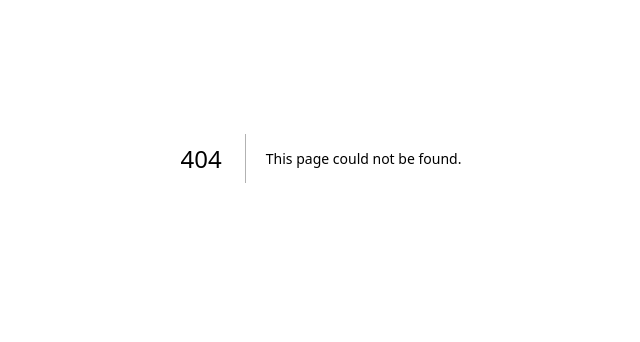
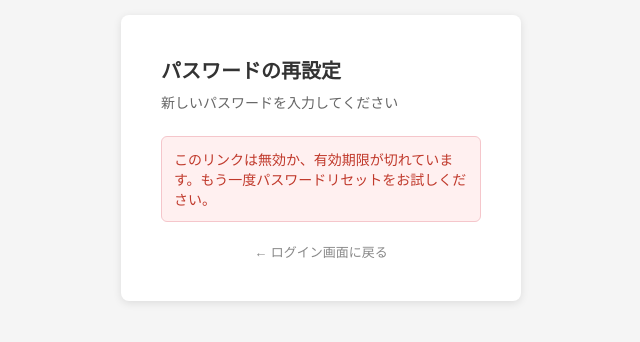
Before and after one commit to sozokuexpert/isan-kanri, a Next.js app: page /reset-password in a window 1280 px wide. Before the commit this address had no page. Shown: the part 242-584 px from the top of the page, without its empty margins (319-959 px from the left). Built offline with nearby package versions, Linux system fonts and the light colour scheme; no server answers.

Commit message:
Create page.js

```diff
--- /dev/null
+++ b/src/app/reset-password/page.js
@@ -0,0 +1,207 @@
+'use client'
+
+// パスワードリセット画面
+// - メールのリンクからアクセスされる
+// - 新しいパスワードを2回入力して確定する
+
+import { useState, useEffect } from 'react'
+import { createClient } from '@supabase/supabase-js'
+
+// Supabaseとの接続を作る（環境変数から読み込む）
+const supabase = createClient(
+  process.env.NEXT_PUBLIC_SUPABASE_URL || 'placeholder',
+  process.env.NEXT_PUBLIC_SUPABASE_ANON_KEY || 'placeholder'
+)
+
+export default function ResetPasswordPage() {
+  const [password, setPassword] = useState('')         // 新しいパスワード
+  const [confirmPassword, setConfirmPassword] = useState('') // 確認用パスワード
+  const [message, setMessage] = useState('')           // 画面に表示するメッセージ
+  const [isError, setIsError] = useState(false)        // エラーかどうか
+  const [isLoading, setIsLoading] = useState(false)    // 送信中かどうか
+  const [isReady, setIsReady] = useState(false)        // リンクが有効かどうか
+
+  // ページを開いたときに、メールのリンクが有効かチェックする
+  useEffect(() => {
+    // Supabaseはメールリンクのトークンを自動で処理する
+    // セッション（ログイン状態）が取得できれば、有効なリンクからのアクセス
+    const checkSession = async () => {
+      const { data } = await supabase.auth.getSession()
+      if (data?.session) {
+        setIsReady(true)
+      } else {
+        setMessage('このリンクは無効か、有効期限が切れています。もう一度パスワードリセットをお試しください。')
+        setIsError(true)
+      }
+    }
+    checkSession()
+  }, [])
+
+  // 送信ボタンを押したときの処理
+  const handleSubmit = async () => {
+    setMessage('')
+    setIsError(false)
+
+    // 入力チェック
+    if (!password || !confirmPassword) {
+      setMessage('パスワードを両方入力してください。')
+      setIsError(true)
+      return
+    }
+    if (password.length < 8) {
+      setMessage('パスワードは8文字以上で設定してください。')
+      setIsError(true)
+      return
+    }
+    if (password !== confirmPassword) {
+      setMessage('パスワードが一致しません。もう一度確認してください。')
+      setIsError(true)
+      return
+    }
+
+    setIsLoading(true)
+
+    // Supabaseにパスワード変更を送る
+    const { error } = await supabase.auth.updateUser({ password })
+
+    setIsLoading(false)
+
+    if (error) {
+      setMessage('パスワードの変更に失敗しました。もう一度お試しください。')
+      setIsError(true)
+      return
+    }
+
+    // 成功したらログアウトして、ログイン画面へ誘導
+    await supabase.auth.signOut()
+    setMessage('パスワードを変更しました。新しいパスワードでログインしてください。')
+    setIsError(false)
+    setIsReady(false) // フォームを非表示にする
+  }
+
+  return (
+    <div style={{
+      minHeight: '100vh',
+      display: 'flex',
+      alignItems: 'center',
+      justifyContent: 'center',
+      backgroundColor: '#f5f5f5',
+      padding: '16px'
+    }}>
+      <div style={{
+        backgroundColor: '#fff',
+        borderRadius: '8px',
+        padding: '40px',
+        width: '100%',
+        maxWidth: '400px',
+        boxShadow: '0 2px 8px rgba(0,0,0,0.1)'
+      }}>
+        <h1 style={{ fontSize: '20px', fontWeight: 'bold', marginBottom: '8px', color: '#333' }}>
+          パスワードの再設定
+        </h1>
+        <p style={{ fontSize: '14px', color: '#666', marginBottom: '24px' }}>
+          新しいパスワードを入力してください
+        </p>
+
+        {/* メッセージ表示エリア */}
+        {message && (
+          <div style={{
+            padding: '12px',
+            borderRadius: '6px',
+            marginBottom: '20px',
+            backgroundColor: isError ? '#fff0f0' : '#f0fff4',
+            color: isError ? '#c0392b' : '#27ae60',
+            border: `1px solid ${isError ? '#f5c6cb' : '#c3e6cb'}`,
+            fontSize: '14px'
+          }}>
+            {message}
+            {/* 成功後はログインページへのリンクを表示 */}
+            {!isError && !isReady && (
+              <div style={{ marginTop: '12px' }}>
+                <a href="/login" style={{
+                  display: 'inline-block',
+                  padding: '8px 20px',
+                  backgroundColor: '#2c7be5',
+                  color: '#fff',
+                  borderRadius: '6px',
+                  textDecoration: 'none',
+                  fontSize: '14px'
+                }}>
+                  ログイン画面へ
+                </a>
+              </div>
+            )}
+          </div>
+        )}
+
+        {/* 有効なリンクのときだけフォームを表示 */}
+        {isReady && (
+          <>
+            <div style={{ marginBottom: '16px' }}>
+              <label style={{ display: 'block', fontSize: '14px', color: '#555', marginBottom: '6px' }}>
+                新しいパスワード（8文字以上）
+              </label>
+              <input
+                type="password"
+                value={password}
+                onChange={(e) => setPassword(e.target.value)}
+                placeholder="新しいパスワード"
+                style={{
+                  width: '100%',
+                  padding: '10px 12px',
+                  border: '1px solid #ddd',
+                  borderRadius: '6px',
+                  fontSize: '15px',
+                  boxSizing: 'border-box'
+                }}
+              />
+            </div>
+
+            <div style={{ marginBottom: '24px' }}>
+              <label style={{ display: 'block', fontSize: '14px', color: '#555', marginBottom: '6px' }}>
+                パスワードの確認
+              </label>
+              <input
+                type="password"
+                value={confirmPassword}
+                onChange={(e) => setConfirmPassword(e.target.value)}
+                placeholder="もう一度入力"
+                style={{
+                  width: '100%',
+                  padding: '10px 12px',
+                  border: '1px solid #ddd',
+                  borderRadius: '6px',
+                  fontSize: '15px',
+                  boxSizing: 'border-box'
+                }}
+              />
+            </div>
+
+            <button
+              onClick={handleSubmit}
+              disabled={isLoading}
+              style={{
+                width: '100%',
+                padding: '12px',
+                backgroundColor: isLoading ? '#aaa' : '#2c7be5',
+                color: '#fff',
+                border: 'none',
+                borderRadius: '6px',
+                fontSize: '16px',
+                cursor: isLoading ? 'not-allowed' : 'pointer'
+              }}
+            >
+              {isLoading ? '変更中...' : 'パスワードを変更する'}
+            </button>
+          </>
+        )}
+
+        <div style={{ marginTop: '20px', textAlign: 'center' }}>
+          <a href="/login" style={{ fontSize: '13px', color: '#888', textDecoration: 'none' }}>
+            ← ログイン画面に戻る
+          </a>
+        </div>
+      </div>
+    </div>
+  )
+}
```
